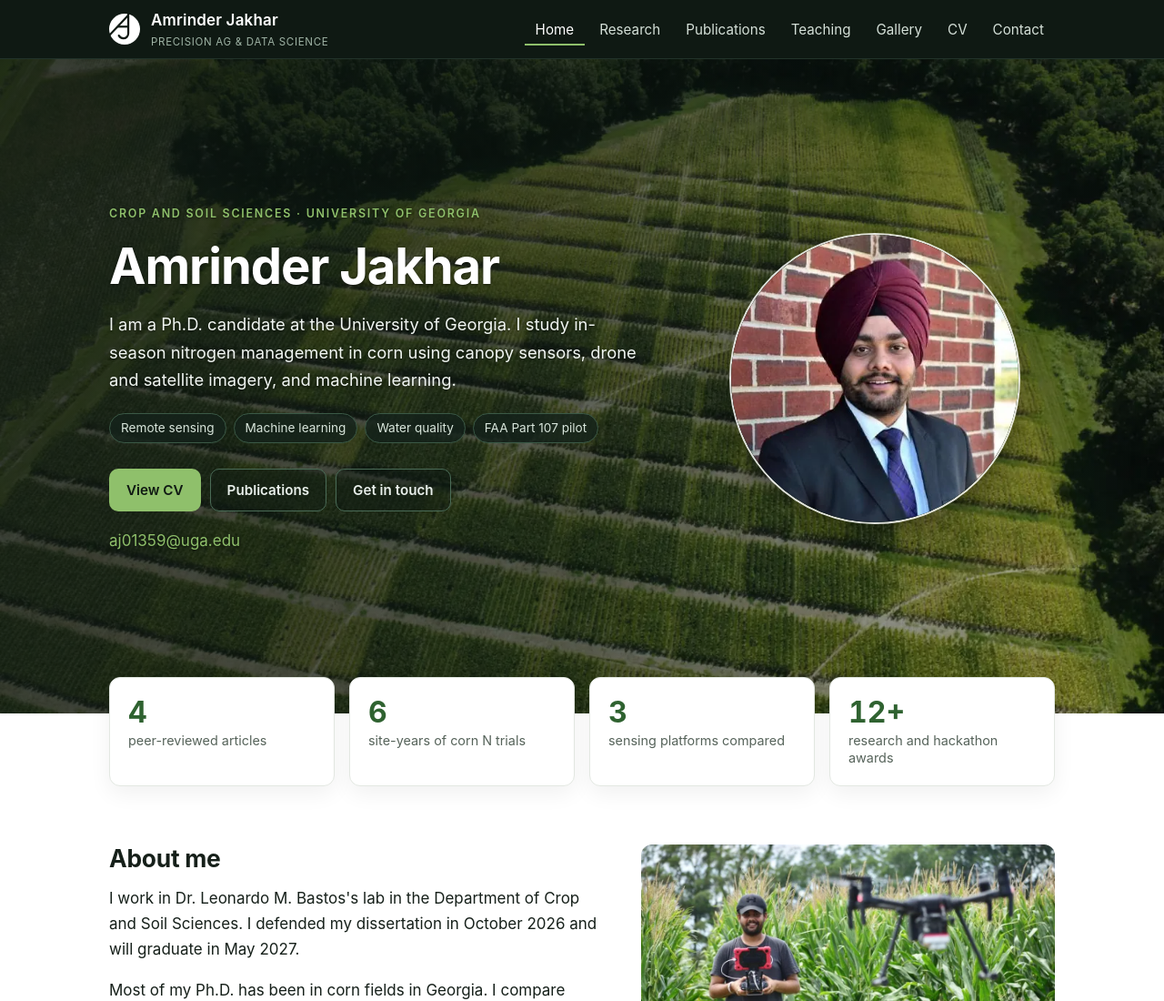
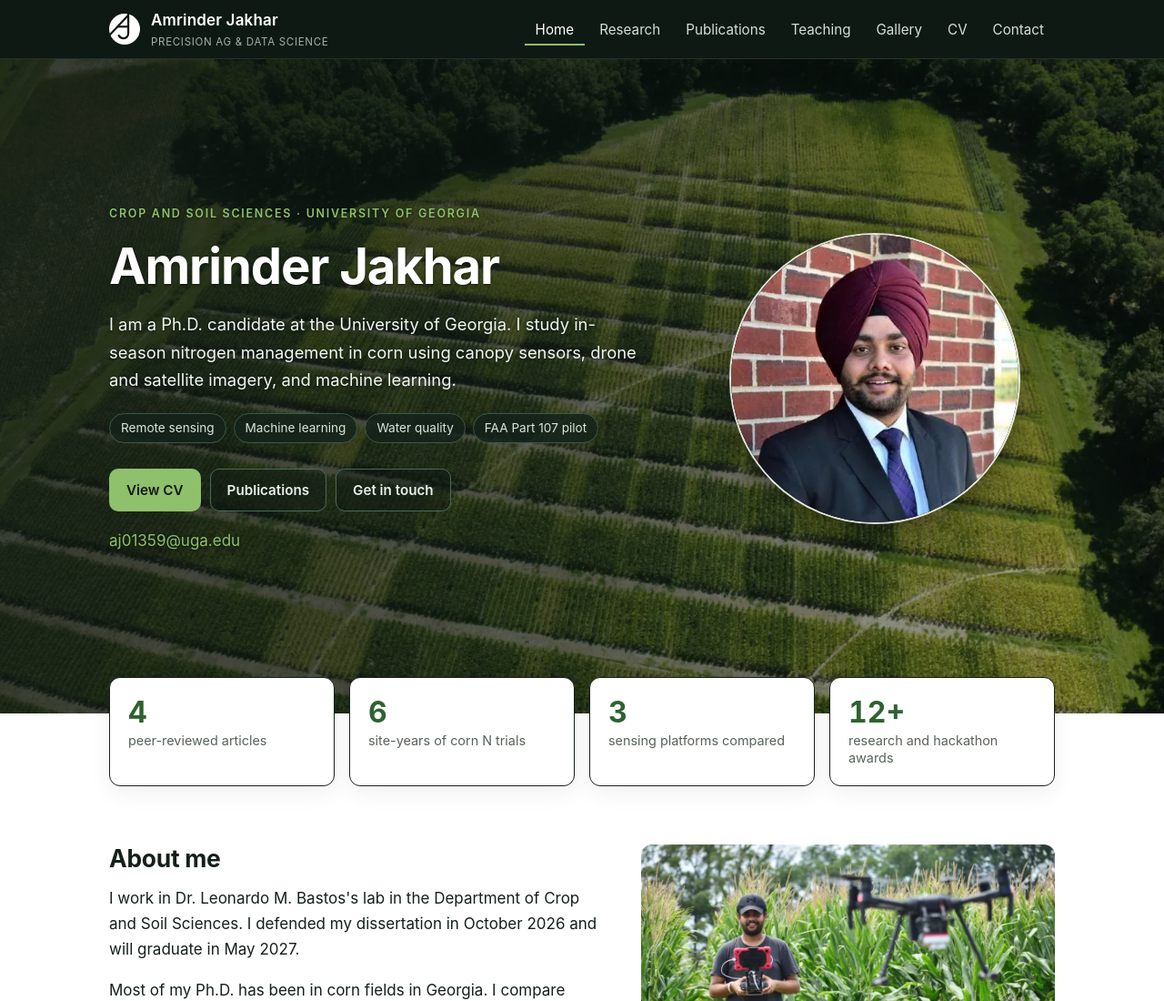
Before and after one commit to AmrinderJakhar98/amrinderjakhar.github.io, a plain HTML site: page index.html in a window 1280 px wide. Shown: the top 1100 px of the page at 91% size. Drawn offline with Linux system fonts and the light colour scheme.

Commit message:
Thin black border on the number cards
Co-Authored-By: Claude Opus 5.5 <noreply@anthropic.com>
Claude-Session: https://claude.ai/code/session_01N7nrEMYQhT99Uehqu9jKfM

```diff
--- a/assets/css/style.css
+++ b/assets/css/style.css
@@ -104,7 +104,7 @@ section.alt{background:var(--soft)}
 .meta{color:var(--muted)}
 
 .stats{display:grid;grid-template-columns:repeat(4,1fr);gap:16px;margin:-40px 0 0;padding:0;list-style:none;position:relative;z-index:3}
-.stat{background:#fff;border:1px solid var(--line);border-radius:var(--r);padding:20px;box-shadow:0 8px 24px rgba(15,25,19,.06);position:relative;overflow:hidden}
+.stat{background:#fff;border:1px solid #16201a;border-radius:var(--r);padding:20px;box-shadow:0 8px 24px rgba(15,25,19,.06);position:relative;overflow:hidden}
 .stat b{display:block;font-size:2rem;color:var(--green-d);line-height:1.1}
 .stat span{display:block;overflow-wrap:anywhere;color:var(--muted);font-size:.9rem;line-height:1.35;margin-top:4px}
 @media (max-width:900px){.stats{grid-template-columns:repeat(2,1fr)}}
```
